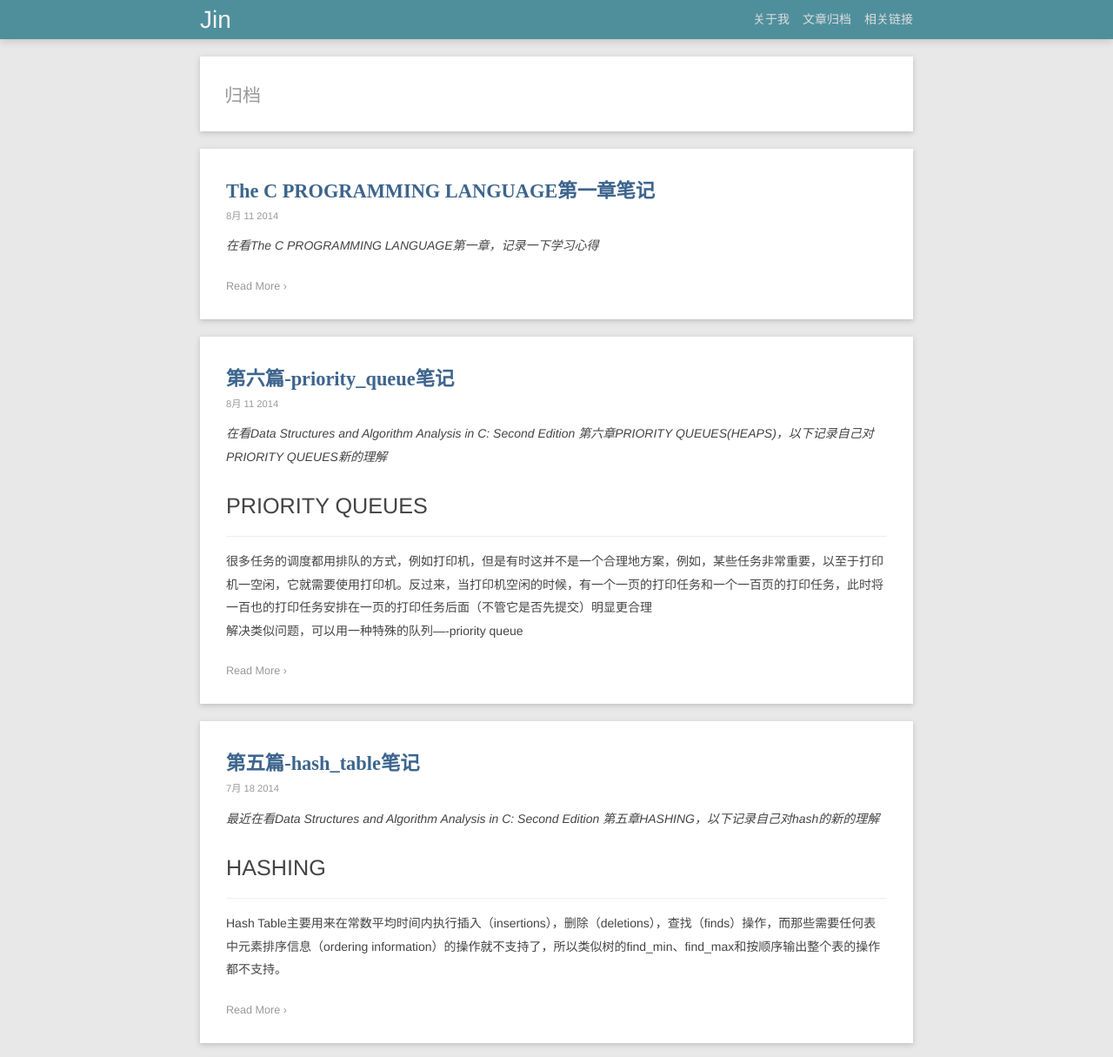
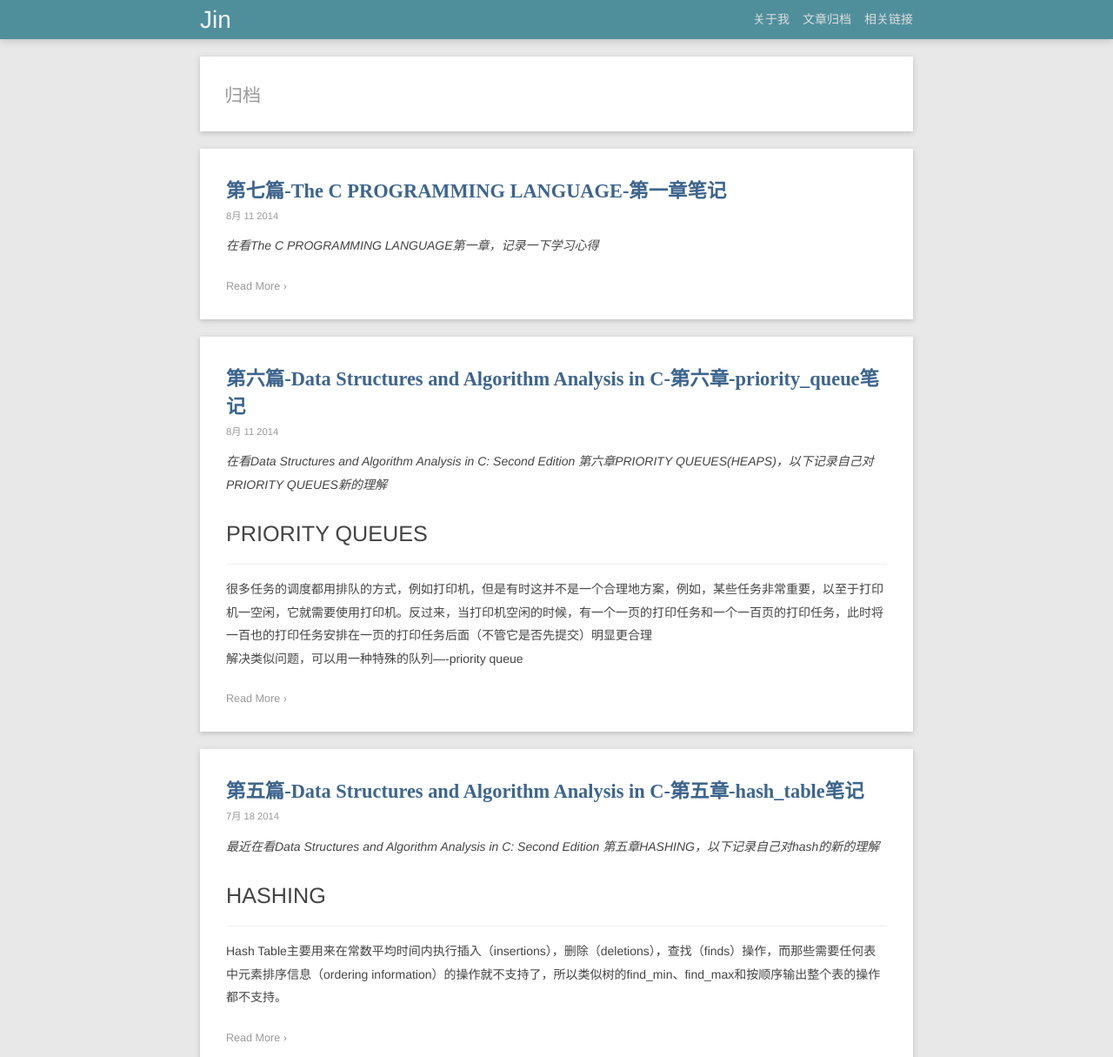
Before and after one commit to ljinliuj/ljinliuj.github.io, a plain HTML site: page archives/index.html in a window 1280 px wide. Shown: the top 1215 px of the page at 87% size. Drawn offline with Linux system fonts and the light colour scheme.

Commit message:
Site updated: 2014-08-11 16:55:20

```diff
--- a/archives/index.html
+++ b/archives/index.html
@@ -64,7 +64,7 @@
     <header>
 
 
-    <h1 class="title"><a href="/2014/08/11/the_c_programming_language_chapter_1/">The C PROGRAMMING LANGUAGE第一章笔记</a></h1>
+    <h1 class="title"><a href="/2014/08/11/the_c_programming_language_chapter_1/">第七篇-The C PROGRAMMING LANGUAGE-第一章笔记</a></h1>
 
 
 
@@ -98,7 +98,7 @@
     <header>
 
 
-    <h1 class="title"><a href="/2014/08/11/priority_queues/">第六篇-priority_queue笔记</a></h1>
+    <h1 class="title"><a href="/2014/08/11/priority_queues/">第六篇-Data Structures and Algorithm Analysis in C-第六章-priority_queue笔记</a></h1>
 
 
 
@@ -133,7 +133,7 @@
     <header>
 
 
-    <h1 class="title"><a href="/2014/07/18/hash_table/">第五篇-hash_table笔记</a></h1>
+    <h1 class="title"><a href="/2014/07/18/hash_table/">第五篇-Data Structures and Algorithm Analysis in C-第五章-hash_table笔记</a></h1>
 
 
 
```
Also changed, not shown: 2014/07/18/hash_table/index.html (+3 -3 lines), 2014/08/11/priority_queues/index.html (+3 -3 lines), 2014/08/11/the_c_programming_language_chapter_1/index.html (+3 -3 lines), archives/2014/07/index.html (+1 -1 lines), archives/2014/08/index.html (+2 -2 lines), archives/2014/index.html (+3 -3 lines), categories/Algorithm/index.html (+2 -2 lines), categories/language/index.html (+1 -1 lines), index.html (+3 -3 lines), tags/Hash/index.html (+1 -1 lines), tags/language/index.html (+1 -1 lines), tags/priority_queue/index.html (+1 -1 lines).
